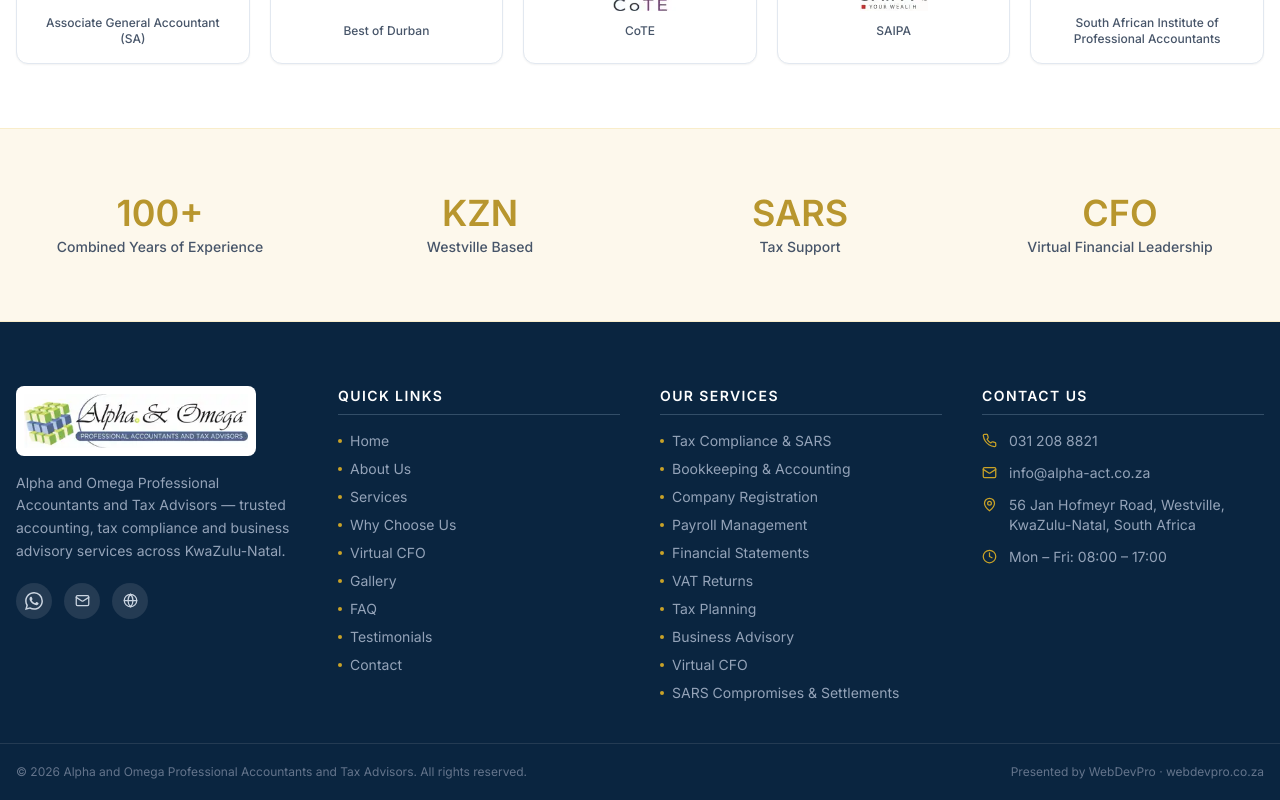
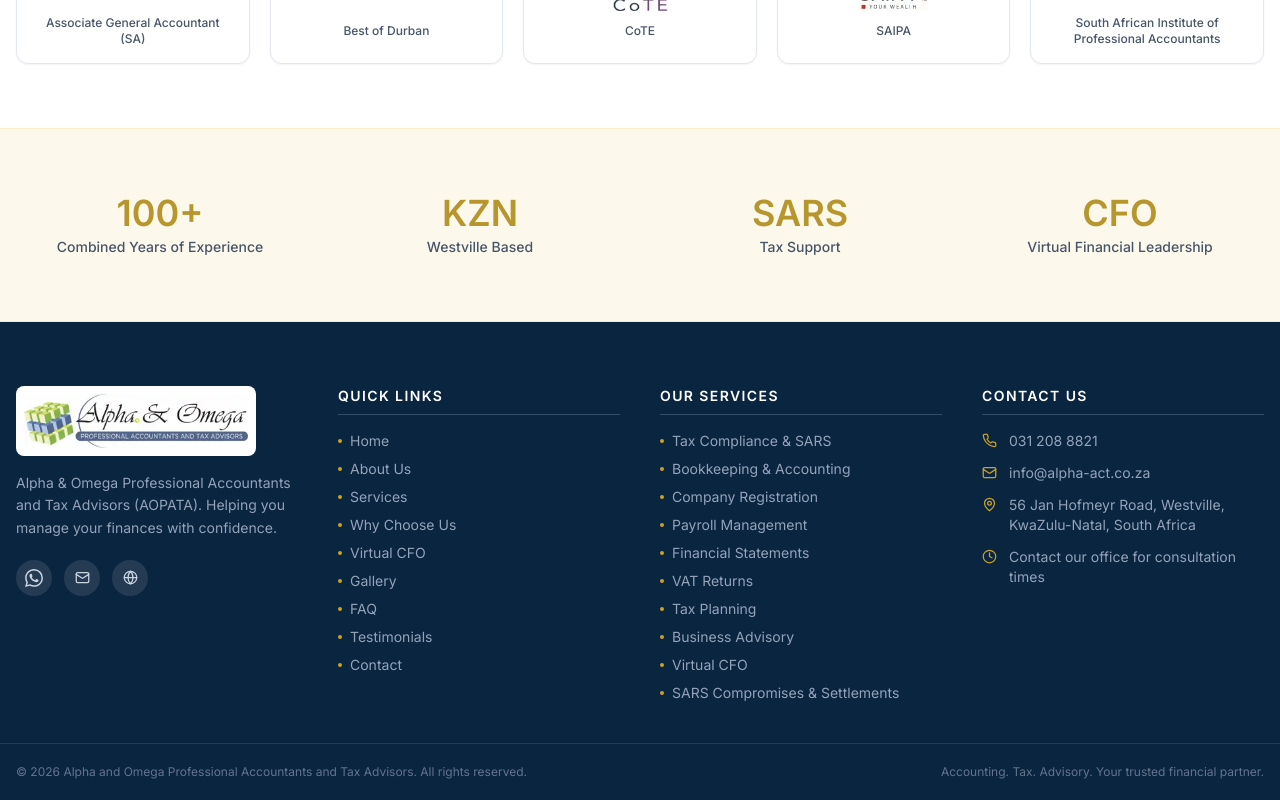
Before and after one commit to silvermatambo-lgtm/alphaomegaaccountants, a React (Vite) app: page / in a window 1280 px wide. Shown: the part 3788-4588 px from the top of the page. Built offline with nearby package versions, Linux system fonts and the light colour scheme.

Commit message:
Finish client brand and contact metadata in src/components/Footer.tsx

```diff
--- a/src/components/Footer.tsx
+++ b/src/components/Footer.tsx
@@ -20,7 +20,7 @@ export default function Footer() {
               <img src="/aopata-header-logo.webp" alt="Alpha and Omega" className="w-60 max-w-full h-auto object-contain rounded-lg bg-white p-2" />
             </div>
             <p className="text-stone-400 text-sm leading-relaxed mb-5">
-              Alpha and Omega Professional Accountants and Tax Advisors — trusted accounting, tax compliance and business advisory services across KwaZulu-Natal.
+              Alpha & Omega Professional Accountants and Tax Advisors (AOPATA). Helping you manage your finances with confidence.
             </p>
             <div className="flex gap-3">
               <a href="https://wa.me/27795244298" aria-label="WhatsApp" className="w-9 h-9 rounded-full bg-navy-800 hover:bg-green-600 flex items-center justify-center transition-colors">
@@ -29,7 +29,7 @@ export default function Footer() {
               <a href="mailto:info@alpha-act.co.za" aria-label="Email" className="w-9 h-9 rounded-full bg-navy-800 hover:bg-gold-500 flex items-center justify-center transition-colors">
                 <Mail size={15} />
               </a>
-              <a href="https://www.alphaomegaadvisors.co.za" aria-label="Website" className="w-9 h-9 rounded-full bg-navy-800 hover:bg-gold-500 flex items-center justify-center transition-colors">
+              <a href="/" aria-label="Home" className="w-9 h-9 rounded-full bg-navy-800 hover:bg-gold-500 flex items-center justify-center transition-colors">
                 <Globe size={15} />
               </a>
             </div>
@@ -90,7 +90,7 @@ export default function Footer() {
               <li>
                 <div className="flex items-start gap-3 text-stone-400 text-sm">
                   <Clock size={15} className="mt-0.5 shrink-0 text-gold-500" />
-                  <span>Mon – Fri: 08:00 – 17:00</span>
+                  <span>Contact our office for consultation times</span>
                 </div>
               </li>
             </ul>
@@ -105,7 +105,7 @@ export default function Footer() {
             © {new Date().getFullYear()} Alpha and Omega Professional Accountants and Tax Advisors. All rights reserved.
           </p>
           <p className="text-stone-500 text-xs">
-            Presented by WebDevPro · webdevpro.co.za
+            Accounting. Tax. Advisory. Your trusted financial partner.
           </p>
         </div>
       </div>
```
